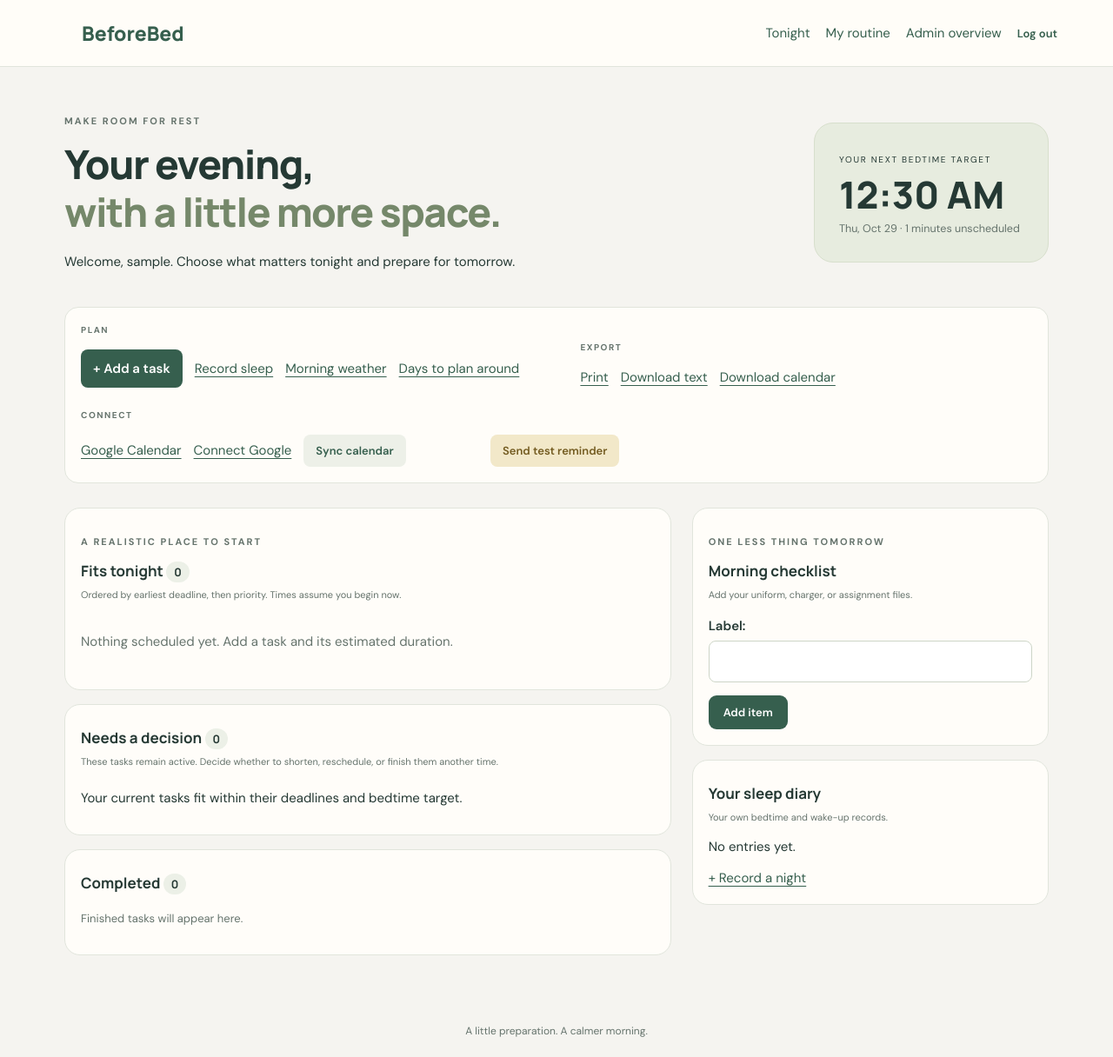
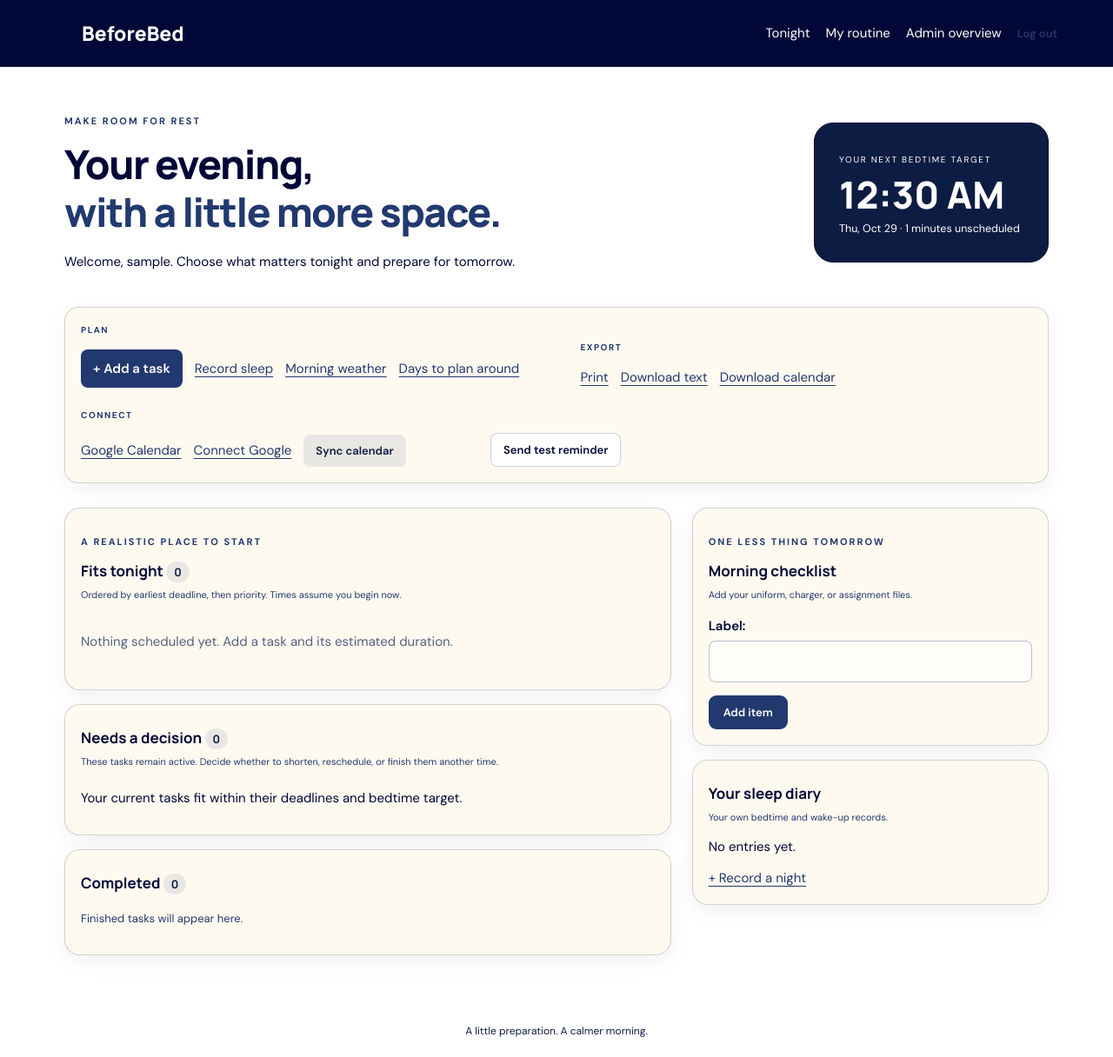
Before and after one commit to unredd11/before-bed, a Django app: page / in a window 1280 px wide. Shown: the whole page at 87% size. Run offline with Django 5.2, Linux system fonts and the light colour scheme; the visitor is signed in with stand-in values (Sample User, id 1); data comes from the database, SQL or seed files in the repository; data that the repository does not hold is empty.

Commit message:
Color Redesign

```diff
--- a/static/style.css
+++ b/static/style.css
@@ -773,3 +773,237 @@ hr {
     padding: 16px;
   }
 }
+/* ========================================
+   BeforeBed navy and cream color theme
+   ======================================== */
+
+:root {
+  --bg: #fff;;
+  --ink: #010736;
+  --muted: #52617f;
+  --green: #22396f;
+  --line: rgba(13, 28, 66, 0.18);
+
+  --navy-dark: #010736;
+  --navy: #0d1c42;
+  --blue: #22396f;
+  --cream: #fff;;
+  --surface: #fffaf0;
+  --soft-blue: rgba(34, 57, 111, 0.1);
+}
+
+/* Main page */
+body {
+  background: var(--cream);
+  color: var(--navy-dark);
+}
+
+/* Header */
+header {
+  background: var(--navy-dark);
+  color: var(--cream);
+  border-bottom-color: var(--navy);
+}
+
+header a,
+header .brand {
+  color: var(--cream);
+}
+
+.moon {
+  background: var(--blue);
+  color: var(--cream);
+}
+
+/* Main cards */
+.card,
+.action-nav,
+.holiday-list {
+  background: var(--surface);
+  border-color: var(--line);
+  box-shadow: 0 8px 24px rgba(1, 7, 54, 0.06);
+}
+
+/* Titles and text */
+h1,
+h2,
+h3,
+strong {
+  color: var(--navy-dark);
+}
+
+h1 em,
+.eyebrow,
+.muted,
+small {
+  color: var(--blue);
+}
+
+a {
+  color: var(--blue);
+}
+
+a:hover {
+  color: var(--navy-dark);
+}
+
+/* Bedtime target */
+.target {
+  background: var(--navy);
+  border-color: var(--navy-dark);
+  color: var(--cream);
+}
+
+.target strong,
+.target span,
+.target small {
+  color: var(--cream);
+}
+
+/* Primary buttons */
+button,
+.button,
+.nav-primary {
+  background: var(--blue);
+  color: white;
+}
+
+button:hover,
+.button:hover,
+.nav-primary:hover {
+  background: var(--navy);
+  color: white;
+}
+
+/* Secondary buttons */
+.secondary,
+.nav-button {
+  background: var(--soft-blue);
+  color: var(--navy);
+  border-color: rgba(34, 57, 111, 0.25);
+}
+
+.secondary:hover,
+.nav-button:hover {
+  background: var(--blue);
+  color: white;
+}
+
+/* Reminder button */
+.nav-reminder {
+  background: var(--cream);
+  color: var(--navy-dark);
+  border: 1px solid rgba(13, 28, 66, 0.2);
+}
+
+.nav-reminder:hover {
+  background: var(--navy);
+  color: white;
+}
+
+/* Labels and counters */
+.count,
+.tag {
+  background: var(--soft-blue);
+  color: var(--navy);
+}
+
+.nav-label {
+  color: var(--blue);
+}
+
+/* Task and list separators */
+.task,
+.item,
+.print-row,
+hr {
+  border-color: var(--line);
+}
+
+/* Form fields */
+input,
+select,
+textarea {
+  background: #fffdf7;
+  color: var(--navy-dark);
+  border-color: rgba(34, 57, 111, 0.3);
+}
+
+input:focus,
+select:focus,
+textarea:focus {
+  border-color: var(--blue);
+  outline: 3px solid rgba(34, 57, 111, 0.14);
+}
+
+/* Messages */
+.notice {
+  background: rgba(34, 57, 111, 0.1);
+  color: var(--navy);
+  border-color: rgba(34, 57, 111, 0.2);
+}
+
+/* Scrollbars */
+.scroll-list {
+  scrollbar-color: var(--blue) transparent;
+}
+
+.scroll-list::-webkit-scrollbar-thumb {
+  background: var(--blue);
+}
+
+/* Days to plan around page */
+.holiday-hero {
+  background: linear-gradient(
+    135deg,
+    var(--navy-dark) 0%,
+    var(--navy) 58%,
+    var(--blue) 100%
+  );
+  border-color: var(--navy-dark);
+}
+
+.holiday-hero h1,
+.holiday-hero .eyebrow,
+.holiday-location,
+.holiday-location strong {
+  color: var(--cream);
+}
+
+.holiday-summary {
+  background: rgba(252, 241, 208, 0.12);
+  border-color: rgba(252, 241, 208, 0.3);
+}
+
+.holiday-summary strong,
+.holiday-summary span {
+  color: var(--cream);
+}
+
+.date-tile {
+  background: var(--cream);
+  border-color: rgba(34, 57, 111, 0.25);
+}
+
+.date-tile span {
+  background: var(--blue);
+  color: white;
+}
+
+.date-tile strong {
+  color: var(--navy-dark);
+}
+
+.holiday-type {
+  color: var(--blue);
+}
+
+/* Focus indicator */
+:focus-visible {
+  outline-color: var(--blue);
+}
+
+/* Footer */
+footer {
+  color: var(--navy);
+}
```
